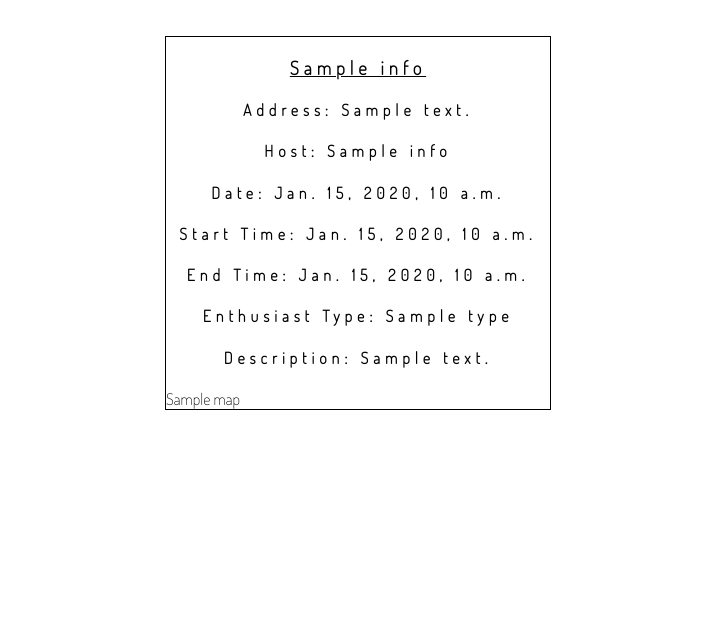
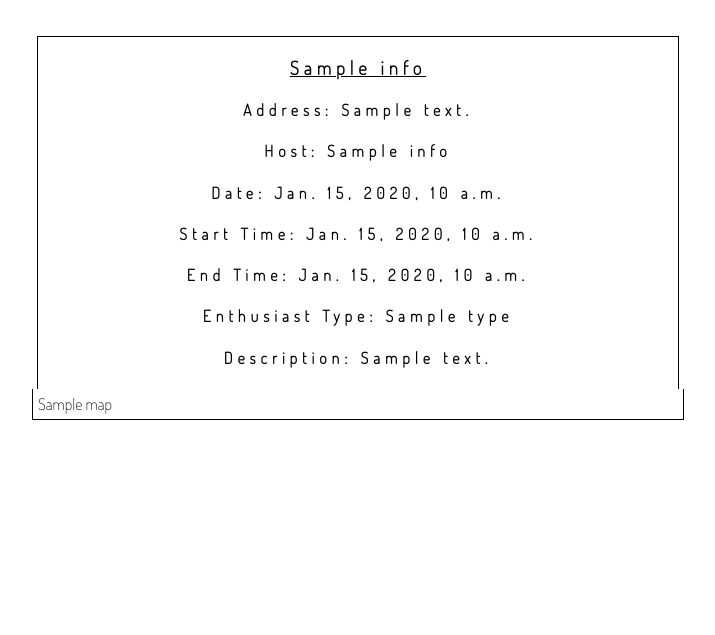
Before and after one commit to wadeChriestenson/car_meet, a Django app: template templates/carmeets.html in a window 1280 px wide. Shown: the part 320-955 px from the top of the page, without its empty margins (290-1005 px from the left). Run offline with Django 4.2, Linux system fonts and the light colour scheme; the template is opened without the code that fills it: most values are stand-ins (such as "Sample title", 1, 10 or a date in 2020); some libraries are stand-ins or nearby versions.

Commit message:
04/02/2022 - WC

```diff
--- a/salem/static/css/car_meet11111111.css
+++ b/salem/static/css/car_meet111111.css
@@ -1,9 +1,11 @@
 
 .maps{
     display: flex;
+    flex-wrap: wrap;
     flex-direction: column;
-    /*justify-content: space-evenly;*/
+    justify-content: space-evenly;
 }
+
 .info{
     display: flex;
     flex-direction: row;
@@ -20,11 +22,12 @@
         border-left: 1px solid black;
         border-right: 1px solid black;
         border-bottom: 1px solid black;
-    width: 30%;
+        width: 50%;
+        padding: 5px;
 }
 .mapinfo {
         /*border: 1px solid black;*/
-    width: 30%;
+    width: 50%;
         border-left: 1px solid black;
     border-right: 1px solid black;
     border-top: 1px solid black;
--- a/templates/carmeets.html
+++ b/templates/carmeets.html
@@ -11,7 +11,7 @@
     <link href="https://fonts.googleapis.com/css2?family=Dosis:wght@200&display=swap" rel="stylesheet">
     <link rel="preconnect" href="https://fonts.googleapis.com">
     <link rel="preconnect" href="https://fonts.gstatic.com" crossorigin>
-    <link href="{% static '/css/car_meet11111111.css' %}" rel="stylesheet">
+    <link href="{% static '/css/car_meet111111.css' %}" rel="stylesheet">
     <link href="{% static '/css/header1.css' %}" rel="stylesheet">
 
 </head>
@@ -45,7 +45,6 @@
                 <h4>End Time: {{ info.endTime }}</h4>
                 <h4>Enthusiast Type: {{ info.type }}</h4>
                 <h4>Description: {{ info.desc }}</h4>
-
                     </div>
                                                                      {% endfor %}
                 </div>
```
